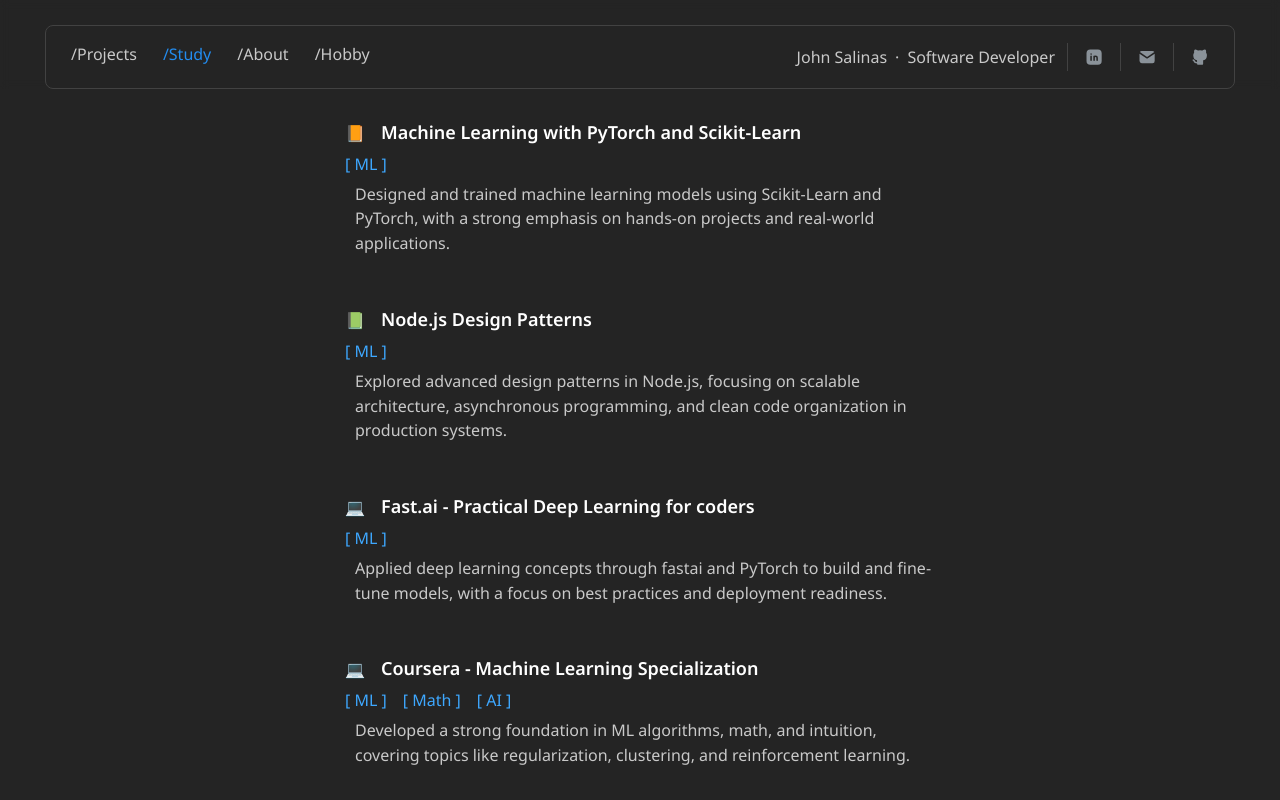
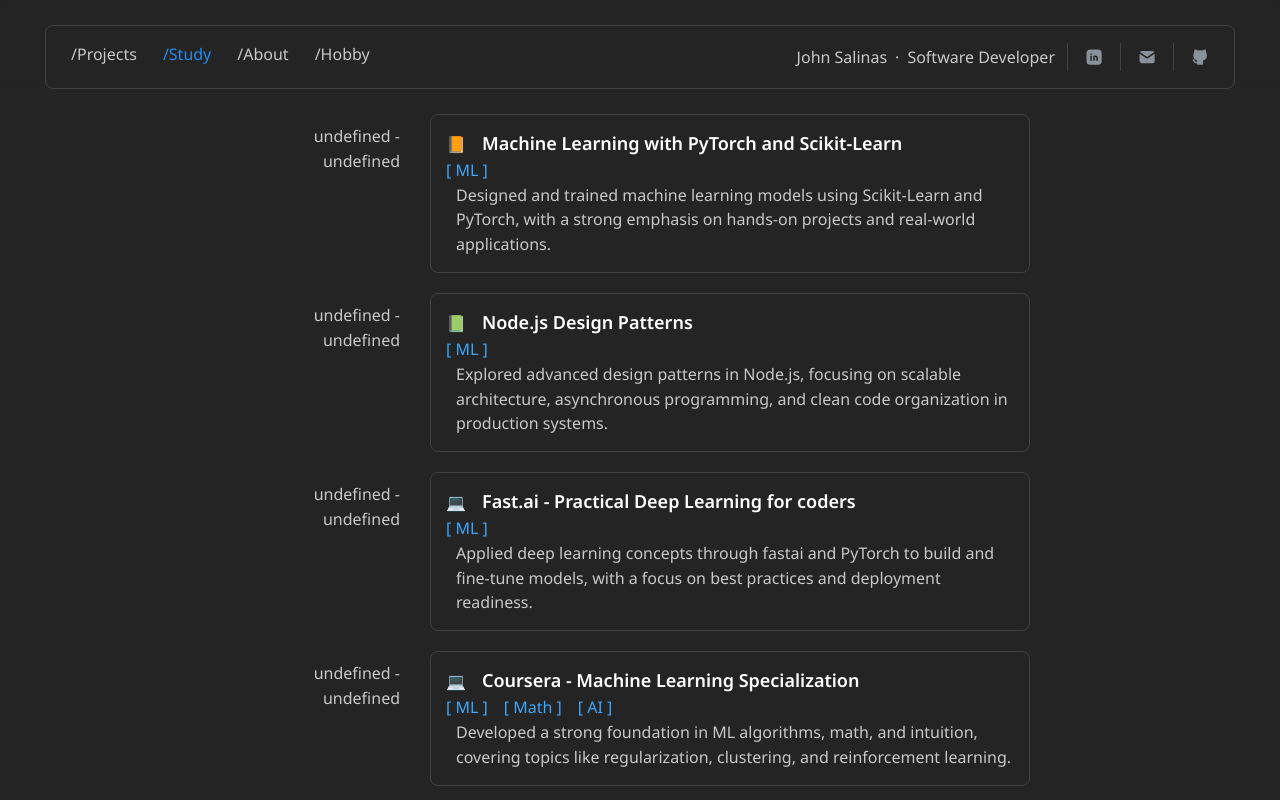
Before and after one commit to JohnSalinas123/Portofolio_JohnS, a React (Vite) app: page /study in a window 1280 px wide. Built offline with nearby package versions, Linux system fonts and the light colour scheme.

Commit message:
fixed study page layout styling

```diff
--- a/src/pages/StudyLogPage/StudyPage.css
+++ b/src/pages/StudyLogPage/StudyPage.css
@@ -1,8 +1,7 @@
 .study-outer {
-	width: 600px;
 	display: flex;
 	flex-direction: column;
-	gap: 40px;;
+	gap: 20px;
 }
 
 .studylog-display {
@@ -25,11 +24,9 @@
 }
 
 .study-node {
-	width: 100%;
+	max-width: 600px;
 	border-radius: 20px;
-	padding: 5px;
-	display: flex;
-	flex-direction: column;
+	padding: 15px;
 	gap: 5px;
 }
 
@@ -37,6 +34,13 @@
 	text-align: left;
 	font-size: 18px !important;
 	font-weight: 600 !important;
+}
+
+.study-time {
+	width: 150px;
+	min-width: 150px;
+	text-align: end !important;
+	padding-top: 10px !important;
 }
 
 .study-category {
@@ -48,6 +52,7 @@
 	font-weight: 400;
 	white-space: pre-wrap;
 	padding-left: 10px;
+	width: 100%;
 }
 
 .study-node-text:hover {
--- a/src/pages/StudyLogPage/StudyPage.tsx
+++ b/src/pages/StudyLogPage/StudyPage.tsx
@@ -1,10 +1,10 @@
 import "./StudyPage.css";
 
 import {
-	Spoiler,
 	Text,
 	Group,
 	useMantineTheme,
+	Paper,
 } from "@mantine/core";
 
 import studyData from "../../data/studylog_data.json";
@@ -18,7 +18,9 @@
 			<div className="study-outer">
 				{studyData.map((item, index) => (
 					<>
-						<div className="study-node" key={index}>
+						<Group align="flex-start" justify="space-between" wrap="nowrap" gap={30}>
+							<Text className="study-time">{`${item.start} - ${item.end}`}</Text>
+							<Paper withBorder className="study-node" key={index}>
 								<Group>
 									<span role="img" aria-label={"placeholder label"}>
 										{item.symbol}
@@ -42,7 +44,8 @@
 									}
 								</div>
 
-						</div>
+							</Paper>
+						</Group>
 					</>
 				))
 
```
Lines whose indentation alone changed are shown as unchanged.
